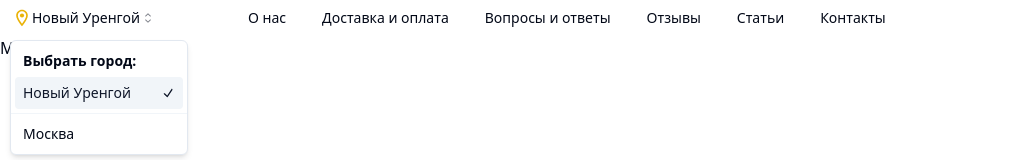
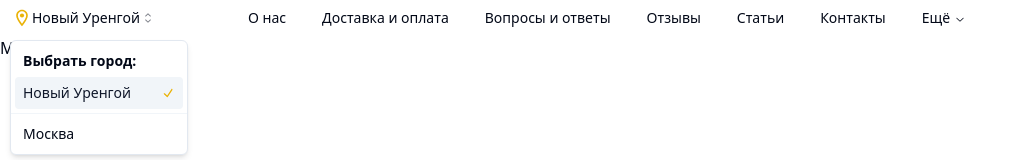
Before and after one commit to allpavel/p-shop, a Next.js app: page / in a window 1280 px wide. Both pictures are taken after a click on the button "Новый Уренгой". Shown: the top 160 px of the page, without its empty margins (0-1026 px from the left). Built offline with nearby package versions, Linux system fonts and the light colour scheme.

Commit message:
add a more menu

```diff
--- a/src/components/HeaderTop/HeaderTop.tsx
+++ b/src/components/HeaderTop/HeaderTop.tsx
@@ -4,6 +4,8 @@ import {
   NavigationMenu,
   NavigationMenuList,
   NavigationMenuItem,
+  NavigationMenuTrigger,
+  NavigationMenuContent,
   navigationMenuTriggerStyle,
   NavigationMenuLink,
 } from "@/components/NavigationMenu/NavigationMenu";
@@ -56,37 +58,30 @@ export function HeaderTop() {
             </NavigationMenuLink>
           </Link>
         </NavigationMenuItem>
+        <NavigationMenuItem>
+          <NavigationMenuTrigger>Ещё</NavigationMenuTrigger>
+          <NavigationMenuContent>
+            <ul>
+              <li>
+                {" "}
+                <Link href={"bonuses"} legacyBehavior passHref>
+                  <NavigationMenuLink className={navigationMenuTriggerStyle()}>
+                    Бонусная программа
+                  </NavigationMenuLink>
+                </Link>
+              </li>
+              <li>
+                {" "}
+                <Link href={"companies"} legacyBehavior passHref>
+                  <NavigationMenuLink className={navigationMenuTriggerStyle()}>
+                    Для юр. лиц
+                  </NavigationMenuLink>
+                </Link>
+              </li>
+            </ul>
+          </NavigationMenuContent>
+        </NavigationMenuItem>
       </NavigationMenuList>
     </NavigationMenu>
   );
 }
-
-// export function HeaderTop() {
-//   return (
-//     <div>
-//       <div>
-//         <label htmlFor="city" className="visuallyhidden">
-//           Выбрать город:
-//         </label>
-//         <select id="city" name="city">
-//           <option>Новый Уренгой</option>
-//           <option>Москва</option>
-//           <option>Санкт-Петербург</option>
-//         </select>
-//       </div>
-//       <nav>
-//         <Link href={"about"}>О нас</Link>
-//         <Link href={"dostavka"}>Доставка и оплата</Link>
-//         <Link href={"faq"}>Вопросы и ответы</Link>
-//         <Link href={"feedback"}>Отзывы</Link>
-//         <Link href={"articles"}>Статьи</Link>
-//         <Link href={"contacts"}>Контакты</Link>
-//         <button>Ещё</button>
-//       </nav>
-//       <div>
-//         <a href="tel:+7(3452)59-49-45">+7 (3452) 59-49-45</a>
-//         <button>Заказать звонок</button>
-//       </div>
-//     </div>
-//   );
-// }
--- a/src/components/NavigationMenu/NavigationMenu.tsx
+++ b/src/components/NavigationMenu/NavigationMenu.tsx
@@ -43,7 +43,7 @@ const NavigationMenuList = forwardRef<
 });
 
 const navigationMenuTriggerStyle = cva(
-  "group inline-flex h-9 w-max items-center justify-center rounded-md bg-background px-4 py-2 text-sm font-medium transition-colors hover:text-yellow-500 focus:bg-accent focus:text-accent-foreground focus:outline-none disabled:pointer-events-none disabled:opacity-50 data-[active]:bg-accent/50 data-[state=open]:bg-accent/50",
+  "group inline-flex h-9 w-max items-center justify-center rounded-md bg-background px-4 py-2 text-sm font-medium transition-colors hover:text-yellow-500 focus:bg-accent focus:text-accent-foreground focus:outline-none disabled:pointer-events-none disabled:opacity-50",
 );
 
 const NavigationMenuTrigger = forwardRef<
@@ -70,7 +70,7 @@ const NavigationMenuContent = forwardRef<
   <NavigationMenuPrimitive.Content
     ref={ref}
     className={cn(
-      "left-0 top-0 w-full data-[motion^=from-]:animate-in data-[motion^=to-]:animate-out data-[motion^=from-]:fade-in data-[motion^=to-]:fade-out data-[motion=from-end]:slide-in-from-right-52 data-[motion=from-start]:slide-in-from-left-52 data-[motion=to-end]:slide-out-to-right-52 data-[motion=to-start]:slide-out-to-left-52 md:absolute md:w-auto ",
+      "w-full data-[motion^=from-]:animate-in data-[motion^=to-]:animate-out data-[motion^=from-]:fade-in data-[motion^=to-]:fade-out data-[motion=from-end]:slide-in-from-right-52 data-[motion=from-start]:slide-in-from-left-52 data-[motion=to-end]:slide-out-to-right-52 data-[motion=to-start]:slide-out-to-left-52 md:absolute md:w-auto ",
       className,
     )}
     {...props}
--- a/src/components/Select/Select.tsx
+++ b/src/components/Select/Select.tsx
@@ -84,7 +84,7 @@ const SelectItem = forwardRef<
   >
     <span className="absolute right-2 flex h-3.5 w-3.5 items-center justify-center">
       <SelectPrimitive.ItemIndicator>
-        <CheckIcon className="h-4 w-4" />
+        <CheckIcon className="h-4 w-4 text-yellow-500" />
       </SelectPrimitive.ItemIndicator>
     </span>
     <SelectPrimitive.ItemText>{children}</SelectPrimitive.ItemText>
```
